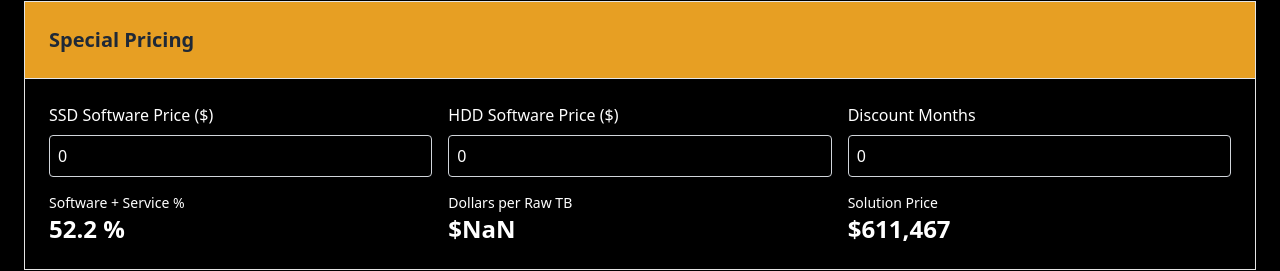
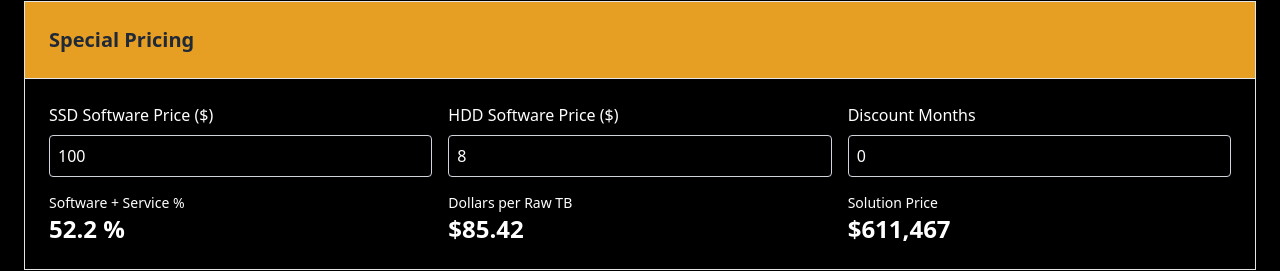
Before and after one commit to eriksalo/erik-web, a React (Create React App) app: page / in a window 1280 px wide. Shown: the part 1696-1967 px from the top of the page. Built offline with nearby package versions, Linux system fonts and the light colour scheme.

Commit message:
Special pricing working

```diff
--- a/src/App.js
+++ b/src/App.js
@@ -21,8 +21,8 @@ const StorageConfigurator = () => {
     veloSsdCapacity: 3.84,
     vpodHddCapacity: 30,
     discountMonths: 0,
-    ssdSoftware: 0,
-    hddSoftware: 0
+    ssdSoftware: 100,
+    hddSoftware: 8
   });
 
   // Calculated metrics state
@@ -177,7 +177,11 @@ const [dollarsPerRawTB, setDollarsPerRawTB] = useState(0);
     const totalSolutionCost = ssdSoftwareCost + hddSoftwareCost + discountCost + totalServiceCost + hardwareCost;
 
   // Calculate dollarsPerRawTB
-     const dollarsPerRawTB = totalSolutionCost / config.totalRawCapacity;
+     const dollarsPerRawTB = totalSolutionCost / (veloSsdCapacity + hddCapacity);
+     //console.log('Total Solution Cost:', totalSolutionCost);
+     //console.log('Total RAW Capacity', veloSsdCapacity + hddCapacity);
+     //console.log('Dollars per Raw TB:', dollarsPerRawTB);
+
     // Generate Bill of Materials
     const bomItems = [
        {
```
